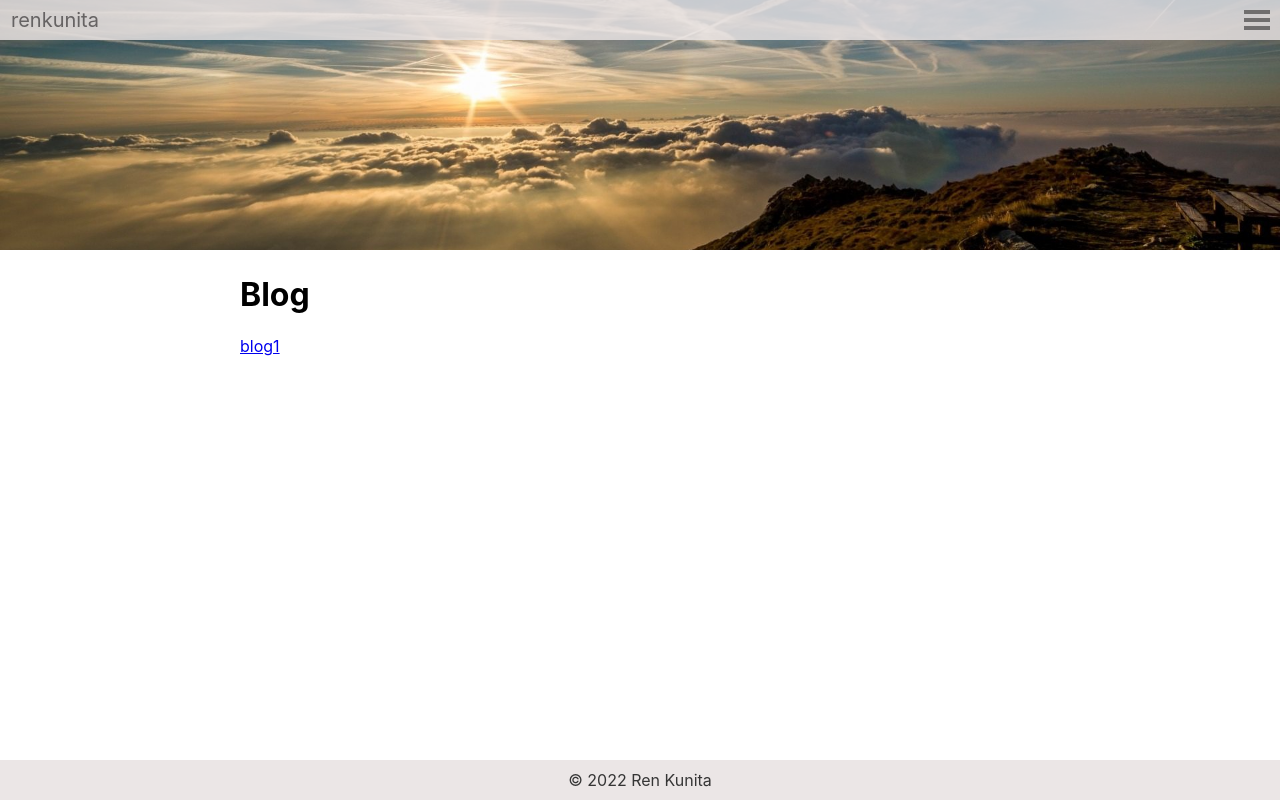
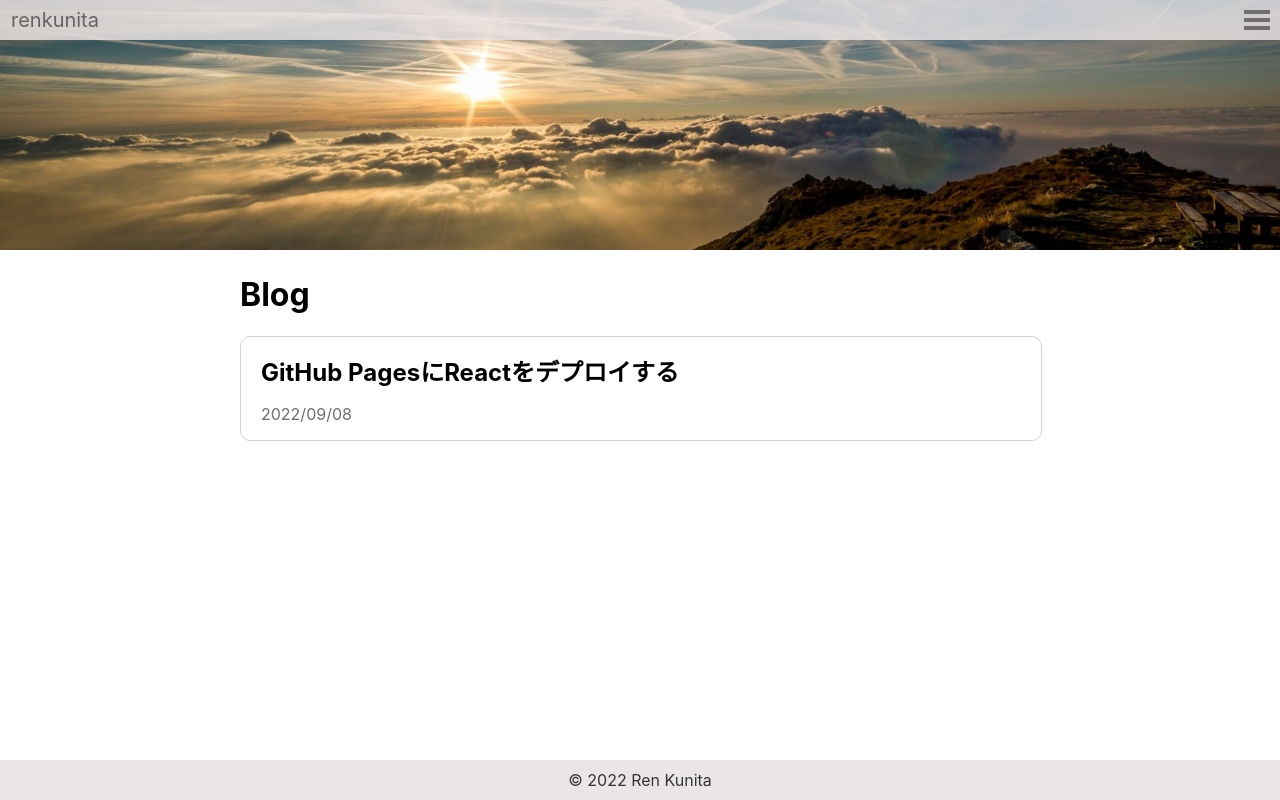
Before and after one commit to renkunita/about, a React (Create React App) app: page /about/blog in a window 1280 px wide. Built offline with nearby package versions, Linux system fonts and the light colour scheme.

Commit message:
update blog

```diff
--- a/src/Blog.js
+++ b/src/Blog.js
@@ -1,5 +1,6 @@
 import React from "react";
 import topimage from "./image/mountains-190055.jpg";
+import Thumbnail from "./Thumbnail"
 
 
 export default (props) => {
@@ -14,7 +15,11 @@ export default (props) => {
 
       <div className="content">
       <h1>Blog</h1>
-      <a href="/about/blog/1">blog1</a>
+      <Thumbnail
+      url="/about/blog/1"
+      title="GitHub PagesにReactをデプロイする"
+      date="2022/09/08"
+      />
 
       </div>
       </>
--- a/src/Home.css
+++ b/src/Home.css
@@ -13,7 +13,7 @@
 }
 
 .mgr {
-  padding-left: 80px;
+  padding-left: 65px;
 }
 
 .dur {
--- /dev/null
+++ b/src/Thumbnail.css
@@ -0,0 +1,31 @@
+.thumbcontent {
+    width: 100%;
+    position: relative;
+    border:1px solid #d4d3d3;
+    border-radius: 10px;
+  }
+
+.thumbcontent h1 {
+  font-size: 1.5em;
+  margin-left: 20px;
+  margin-right: 20px;
+}
+
+.thumbcontent p {
+  margin-left: 20px;
+  color: rgb(110, 110, 110);
+}
+
+.thumbcontent a {
+  display: block;
+  border-radius: 10px;
+  position: absolute;
+  top: 0;
+  left: 0;
+  width: 100%;
+  height: 100%;
+}
+
+.thumbcontent a:hover {
+  background-color: rgba(182, 181, 181, 0.3);
+}
--- /dev/null
+++ b/src/Thumbnail.js
@@ -0,0 +1,15 @@
+import React from "react";
+import "./Thumbnail.css";
+
+export default (props) => {
+  const {url, title, date} = props;
+  return (
+    <>
+    <div className="thumbcontent">
+      <a href={url}></a>
+      <h1>{title}</h1>
+      <p>{date}</p>
+    </div>
+    </>
+  );
+};
```
Also changed, not shown: 12 other files (tests, documents, lock files or other folders).
